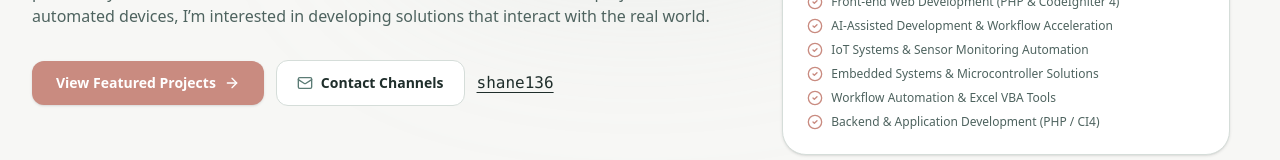
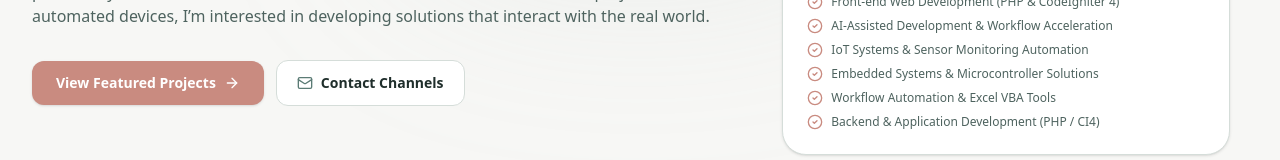
Before and after one commit to shane136/reashane-paglinawan, a React (Vite) app: page / in a window 1280 px wide. Shown: the part 596-756 px from the top of the page. Built offline with nearby package versions, Linux system fonts and the light colour scheme.

Commit message:
Update Hero.tsx

```diff
--- a/src/components/Hero.tsx
+++ b/src/components/Hero.tsx
@@ -122,17 +122,17 @@ export const Hero: React.FC<HeroProps> = ({ onNavigate }) => {
                 <span>Contact Channels</span>
               </button>
 
-              <a
-              // href={USER_PROFILE.githubUrl}
-              // target="_blank"
-              // rel="noopener noreferrer"
-              // className={`inline-flex items-center gap-2 px-4 py-3 rounded-xl font-medium text-sm ${s.textMuted} hover:${s.text}`}
+              {/* <a
+              href={USER_PROFILE.githubUrl}
+              target="_blank"
+              rel="noopener noreferrer"
+              className={`inline-flex items-center gap-2 px-4 py-3 rounded-xl font-medium text-sm ${s.textMuted} hover:${s.text}`}
               >
-                {/* <Github className="w-4 h-4 text-[#5B7B75]" /> */}
+                <Github className="w-4 h-4 text-[#5B7B75]" />
                 <span className="underline underline-offset-4 font-mono">
                   {USER_PROFILE.username}
                 </span>
-              </a>
+              </a> */}
             </div>
           </div>
 
```
